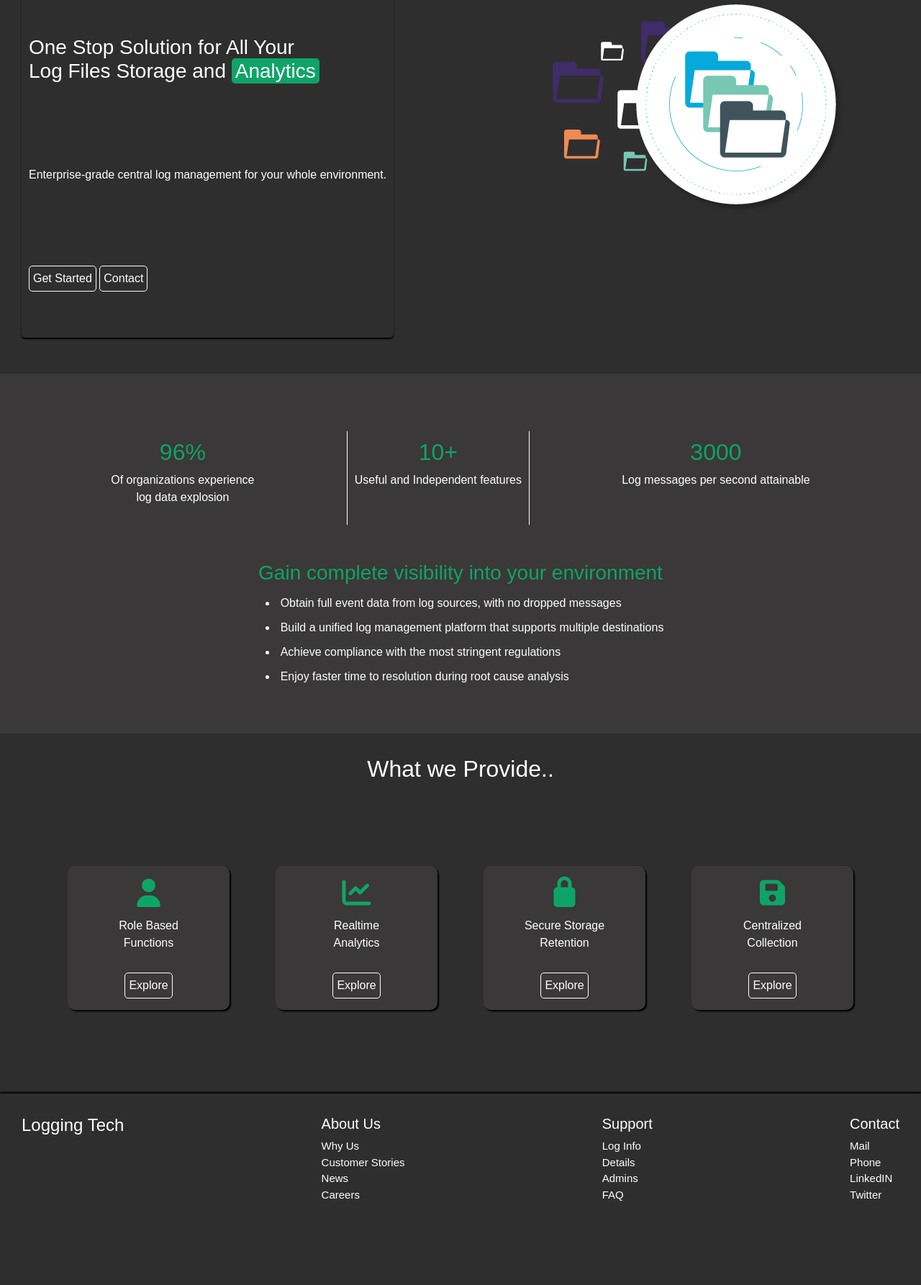
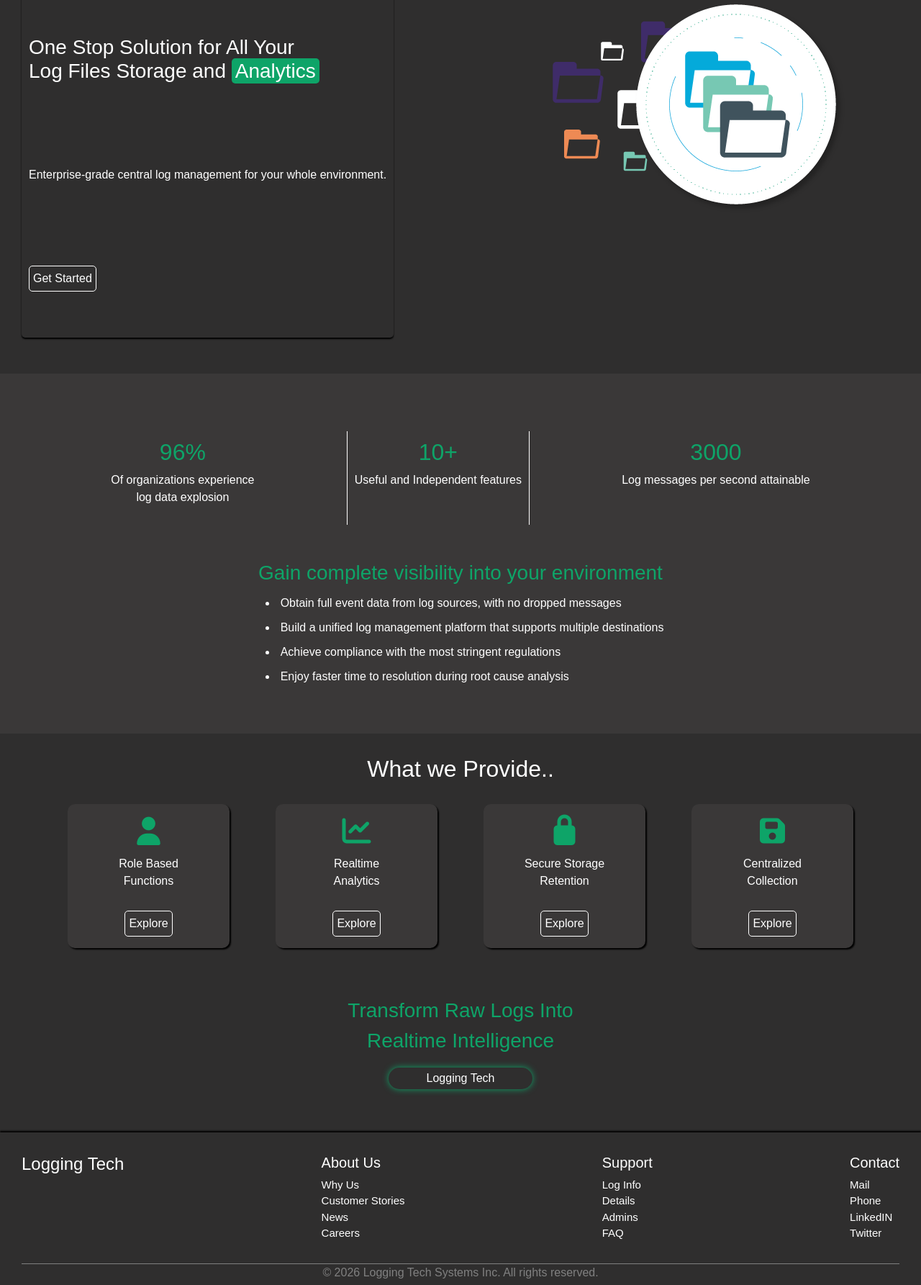
Before and after one commit to aravind2225/LFM_APP, a Flask app: page / in a window 1280 px wide. Shown: the part 257-2042 px from the top of the page at 72% size. Before the commit the page ends 1925 px from the top, so only its background shows below. Run offline with Flask 3, Linux system fonts and the light colour scheme; some libraries are stand-ins or nearby versions; some web fonts are replaced.

Commit message:
UI Changes

```diff
--- a/project/auth.py
+++ b/project/auth.py
@@ -224,7 +224,7 @@ def logout():
     flash("You are logged out", "info")
     return redirect(url_for("index"))
 
-from flask_login import login_required, current_user, logout_user
+# from flask_login import login_required, current_user, logout_user
 
 
 # @auth_bp.route("/delete-account", methods=["POST"])
--- a/project/static/home_page.css
+++ b/project/static/home_page.css
@@ -149,7 +149,7 @@
 
 .features {
     padding: 30px;
-    height: 500px;
+    /* height: 500px; */
     /* padding-top: 50px; */
     background-color: #2f2e2e;
 }
@@ -166,7 +166,8 @@
 } */
 
 .features .features-row-in {
-    height: calc(500px - 68px);
+    /* height: calc(500px - 68px); */
+    padding: 30px 0px;
 }
 
 .features .features-row .feature-item {
@@ -180,12 +181,13 @@
     flex-direction: column;
     align-items: center;
     justify-content: space-around;
-    transition: 0.2s ease;
+    transition: 0.3s ease;
 
 }
 
 .features .features-row .feature-item:hover {
     transform: translateY(-5px);
+    box-shadow: 0px 0px 20px rgba(14, 164, 104, 0.389);
 }
 
 .features .features-row .feature-item i {
@@ -212,11 +214,33 @@
     color: black;
 }
 
+.features .feature-cta {
+    padding: 30px 0px;
+    text-align: center;
+    color: rgb(14, 164, 104);
+    margin-top: 10px;
+}
+
+.features .feature-cta .feature-title{
+    padding:3px 10px;
+    border-radius: 20px;
+    box-shadow: 0px 0px 10px rgb(14, 164, 104);
+    color:white;
+    width:200px;
+    margin: auto;
+    margin-top: 20px;
+
+}
+
 .footer {
-    padding: 30px;
+    padding: 30px 30px 5px 30px ;
     color: white;
     background-color: #2f2e2e;
     box-shadow: 0px -2px 2px black;
+}
+
+.footer-inn{
+    padding-bottom: 30px;
 }
 
 .footer .footer-item a {
@@ -232,3 +256,9 @@
     transform: translateX(5px);
 
 }
+
+.footer .cpr{
+    text-align: center;
+    border-top: 1px solid grey;
+    color:grey;
+}
--- a/project/templates/home_page.html
+++ b/project/templates/home_page.html
@@ -52,8 +52,9 @@
                     <h6>Enterprise-grade central log management for your whole environment.</h6>
                 </div>
                 <div>
-                    <button class="get-starteed">Get Started</button>
-                    <button class="Contact">Contact</button>
+                    <a class="nav-link login" href="{{ url_for('auth.login') }}"><button class="get-starteed">Get
+                            Started</button></a>
+                    <!-- <button class="Contact">Contact</button> -->
                 </div>
             </div>
             <div class="hero-side-image">
@@ -132,6 +133,11 @@
                 </div>
             </div>
         </div>
+        <div class="feature-cta">
+            <h3>Transform Raw Logs Into</h3>
+            <h3>Realtime Intelligence</h3>
+            <div class="feature-title">Logging Tech</div>
+        </div>
     </section>
 
     <footer class="footer">
@@ -166,6 +172,7 @@
                 <a href="#">Twitter</a>
             </div>
         </div>
+        <div class="cpr"> &copy 2026 Logging Tech Systems Inc. All rights reserved.</div>
     </footer>
 
 
```
